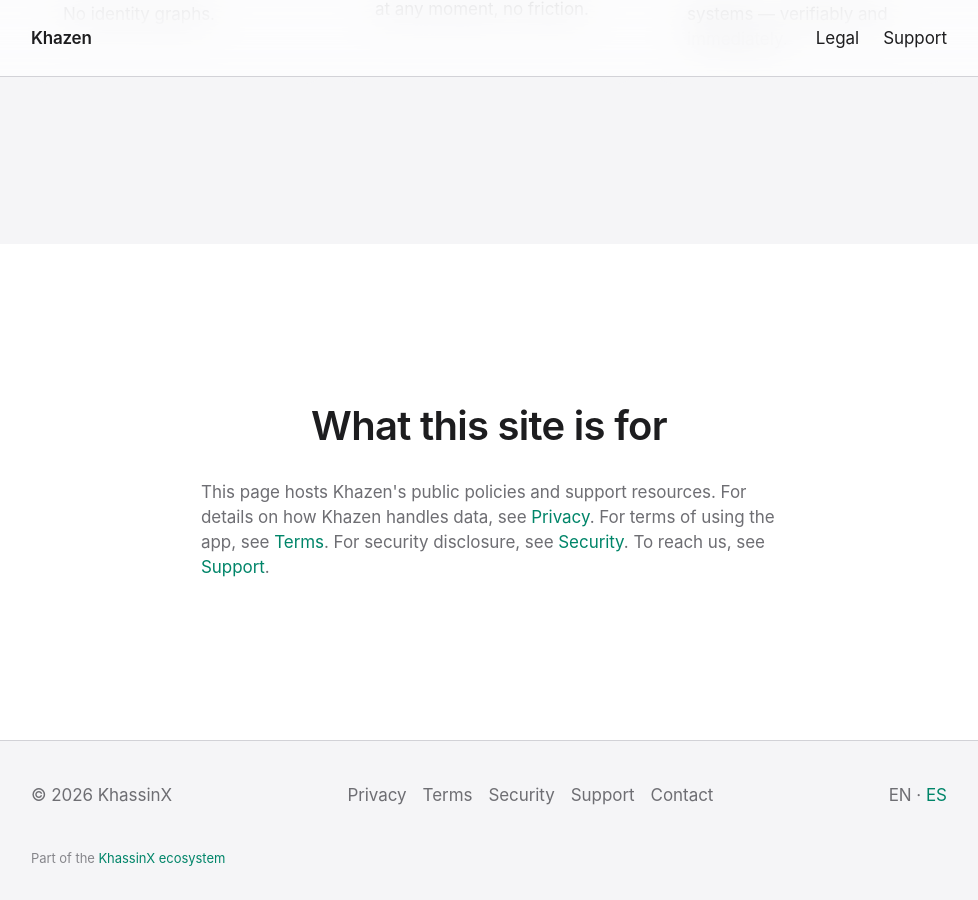
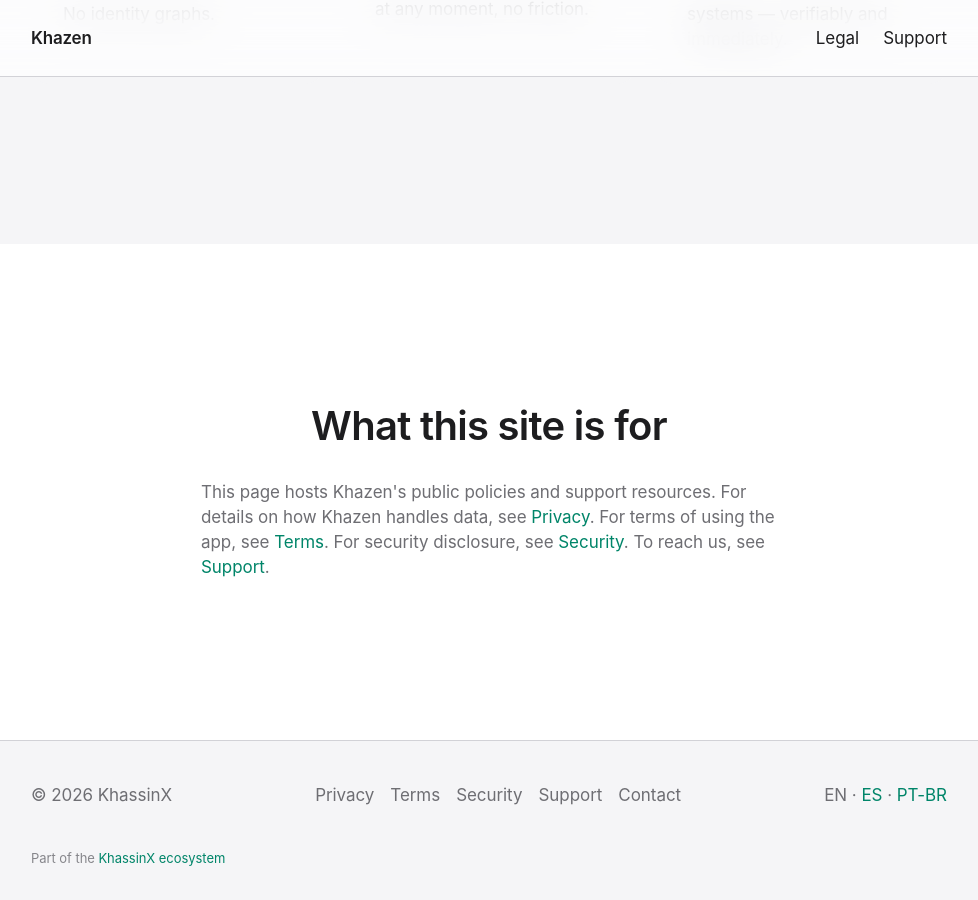
Before and after one commit to KhassinX/khazen-web, a Jekyll site: the page built from index.html, in a window 1280 px wide and 900 px high, scrolled down 1459 px. Shown: the whole window, without its empty margins (151-1129 px from the left). Built offline with Jekyll 4.4.1, drawn with Linux system fonts in a browser that asks for light colours.

Commit message:
base.html — extend trilingual support to pt-BR
- Logo home routes correctly per locale (now includes /pt-BR/)
- Locale switcher shows EN · ES · PT-BR triplet, marks current locale active
- hreflang link tag emits for canonical_pt-BR when page declares it
- Uses bracket notation page['canonical_pt-BR'] because Liquid parses hyphens
  as operators in dot notation

Followup to bac859c (Khazen web property rebuild).

```diff
--- a/_layouts/base.html
+++ b/_layouts/base.html
@@ -20,6 +20,7 @@
   {%- comment -%} hreflang for locale alternates (see WEB_PROPERTY_SPEC.md §7.5) {%- endcomment -%}
   {% if page.canonical_en %}<link rel="alternate" hreflang="en" href="{{ site.url }}{{ page.canonical_en }}">{% endif %}
   {% if page.canonical_es %}<link rel="alternate" hreflang="es" href="{{ site.url }}{{ page.canonical_es }}">{% endif %}
+  {% assign canonical_ptbr = page['canonical_pt-BR'] %}{% if canonical_ptbr %}<link rel="alternate" hreflang="pt-BR" href="{{ site.url }}{{ canonical_ptbr }}">{% endif %}
   {% if page.canonical_en %}<link rel="alternate" hreflang="x-default" href="{{ site.url }}{{ page.canonical_en }}">{% endif %}
 
   {%- comment -%}
@@ -57,6 +58,8 @@
   {%- assign ui = site.ui_strings[lang_key] | default: site.ui_strings.en -%}
   {%- if lang_key == 'es' -%}
     {%- assign logo_home = '/es/' -%}
+  {%- elsif lang_key == 'pt-BR' -%}
+    {%- assign logo_home = '/pt-BR/' -%}
   {%- else -%}
     {%- assign logo_home = '/' -%}
   {%- endif -%}
@@ -90,14 +93,25 @@
         {% endfor %}
       </nav>
       <div class="locale-switcher" aria-label="Language selector">
+        {%- assign sw_canonical_ptbr = page['canonical_pt-BR'] | default: '/pt-BR/' -%}
         {%- if lang_key == 'es' -%}
           <a href="{{ page.canonical_en | default: '/' | relative_url }}" hreflang="en" lang="en">EN</a>
           <span aria-hidden="true">·</span>
           <span aria-current="true" lang="es">ES</span>
+          <span aria-hidden="true">·</span>
+          <a href="{{ sw_canonical_ptbr | relative_url }}" hreflang="pt-BR" lang="pt-BR">PT-BR</a>
+        {%- elsif lang_key == 'pt-BR' -%}
+          <a href="{{ page.canonical_en | default: '/' | relative_url }}" hreflang="en" lang="en">EN</a>
+          <span aria-hidden="true">·</span>
+          <a href="{{ page.canonical_es | default: '/es/' | relative_url }}" hreflang="es" lang="es">ES</a>
+          <span aria-hidden="true">·</span>
+          <span aria-current="true" lang="pt-BR">PT-BR</span>
         {%- else -%}
           <span aria-current="true" lang="en">EN</span>
           <span aria-hidden="true">·</span>
           <a href="{{ page.canonical_es | default: '/es/' | relative_url }}" hreflang="es" lang="es">ES</a>
+          <span aria-hidden="true">·</span>
+          <a href="{{ sw_canonical_ptbr | relative_url }}" hreflang="pt-BR" lang="pt-BR">PT-BR</a>
         {%- endif -%}
       </div>
       <small>{{ ui.part_of_ecosystem_prefix }} <a href="{{ ui.ecosystem_url }}">{{ ui.part_of_ecosystem_label }}</a></small>
```
